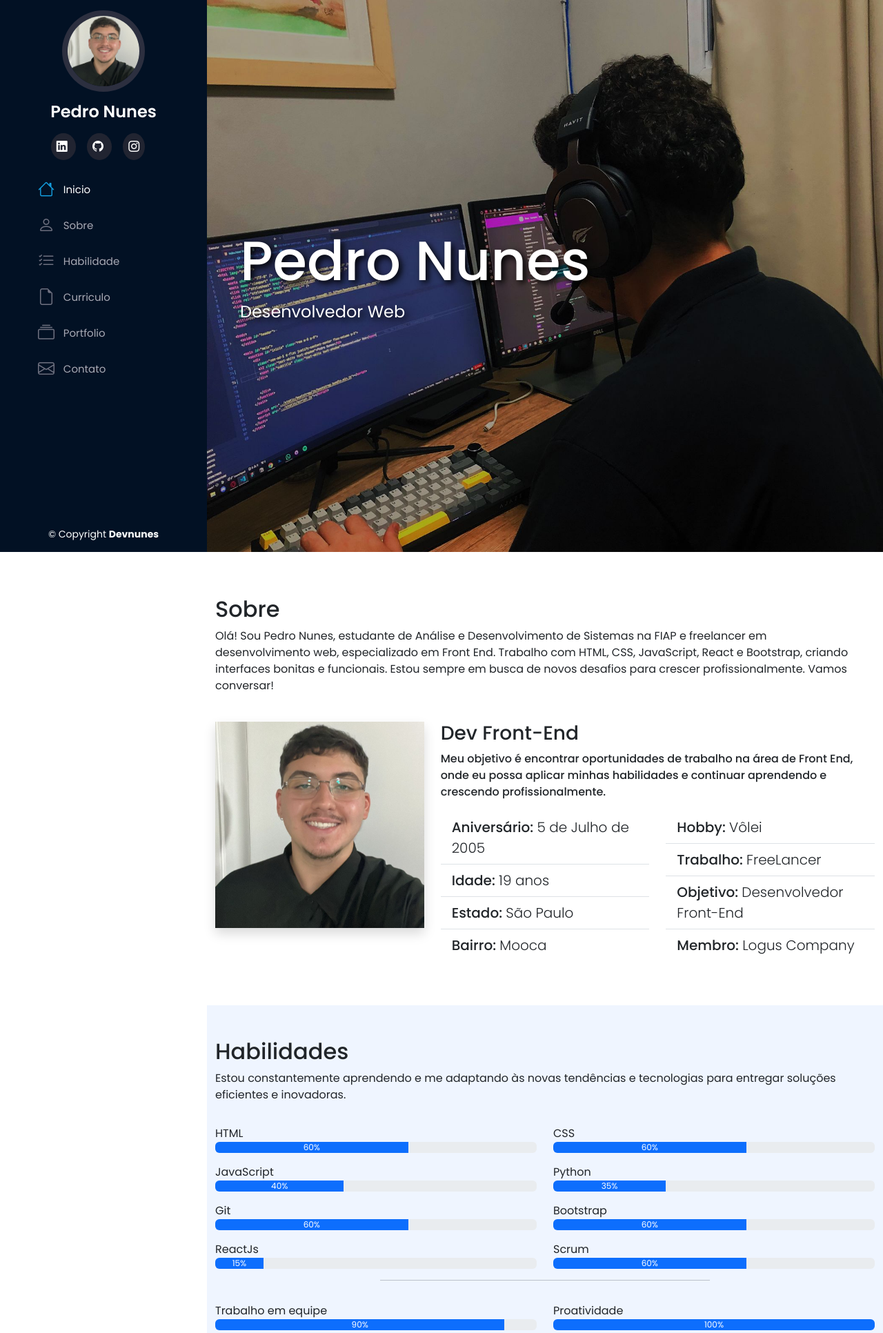
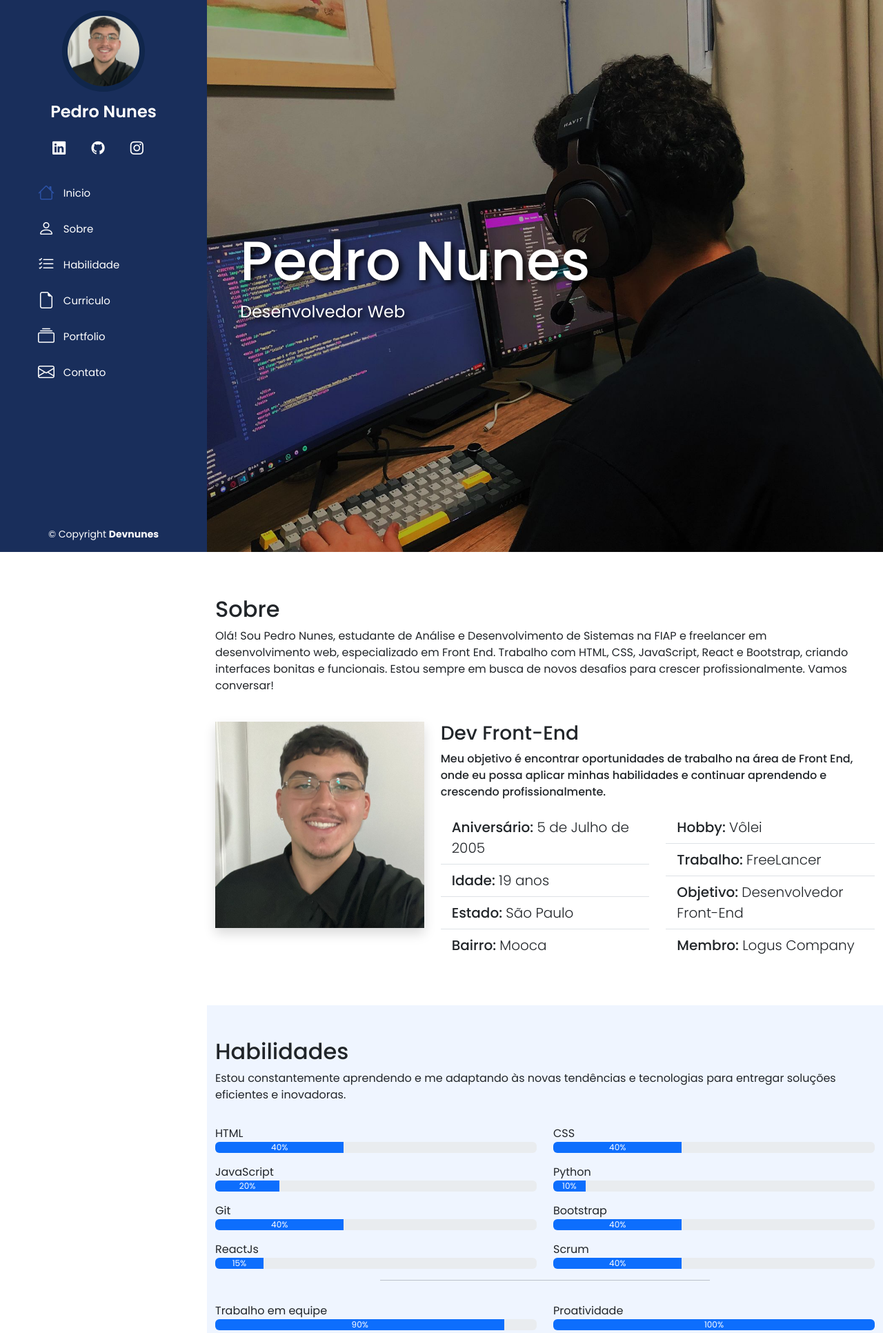
Before and after one commit to devnunes7/Portfolio, a Flask app: page / in a window 1280 px wide. Shown: the top 1932 px of the page at 69% size. Run offline with Flask 3, Linux system fonts and the light colour scheme; some libraries are stand-ins or nearby versions.

Commit message:
finalizando os pequenos detalhes

```diff
--- a/static/style.css
+++ b/static/style.css
@@ -12,7 +12,7 @@ body {
   top: 0;
   left: 0;
   bottom: 0;
-  background: #021124;
+  background: #192e5b;
   overflow-y: auto;
   width: 300px;
   transition: all ease-in-out 0.5s;
@@ -24,7 +24,7 @@ body {
   margin: 15px auto;
   display: block;
   width: 120px;
-  border: 8px solid #2c2f3f;
+  border: 8px solid #00192e5b;
   border-radius: 50%;
 }
 
@@ -38,18 +38,12 @@ body {
 }
 
 #header .profile .social-links a {
-  font-size: 1rem;
-  background: #212431;
+  font-size: 1.2rem;
   padding: 0.5rem;
   margin-right: 1rem;
-  border-radius: 50%;
-  transition: 0.3s;
+  transition: transform 0.3s;
   text-decoration: none;
   color: #fff;
-}
-
-#header .profile .social-links a:hover {
-  background: #149ddd;
 }
 
 .nav-menu {
@@ -60,7 +54,7 @@ body {
 .nav-menu a:focus {
   display: flex;
   align-items: center;
-  color: #a8a9b4;
+  color: #fff;
   transition: 0.3s;
   font-size: 15px;
 }
@@ -69,7 +63,7 @@ body {
 .nav-menu a:focus i {
   font-size: 24px;
   padding-right: 0.8rem;
-  color: #6f7180;
+  color: #fff;
 }
 
 .nav-menu a:hover,
@@ -84,7 +78,7 @@ body {
 .nav-menu .active i,
 .nav-menu .active:focus i,
 .nav-menu li:hover > a i {
-  color: #149ddd;
+  color: #2d53a7;
 }
 
 #main {
@@ -118,7 +112,7 @@ section#inicio span#subtitle {
 i.menu-mobile {
   position: fixed;
   color: #ffffff;
-  background-color: #021124;
+  background-color: #192e5b;
   right: 1rem;
   top: 1rem;
   font-size: 1.5rem;
@@ -170,7 +164,7 @@ i.menu-mobile {
 }
 
 *::-webkit-scrollbar-thumb {
-  background-color: #252c90;
+  background-color: #192e5b;
   border-radius: 5%;
 }
 
@@ -216,7 +210,7 @@ i.menu-mobile {
   left: -9px;
   width: 16px;
   height: 16px;
-  border: 2px solid #1f5297;
+  border: 2px solid #192e5b;
   background: white;
   border-radius: 50%;
 }
@@ -286,7 +280,7 @@ i.menu-mobile {
   bottom: 0;
   width: 300px;
   z-index: 9999;
-  background-color: #021124;
+  background-color: #192e5b;
   transition: 0.3s;
 }
 
--- a/templates/index.html
+++ b/templates/index.html
@@ -163,43 +163,43 @@ rel="stylesheet"
 <div class="row">
   <div class="col-md-6">
     <p class="mt-3 mb-0">HTML</p>
-    <div class="progress" role="progressbar" aria-label="Example with label" aria-valuenow="60" aria-valuemin="0" aria-valuemax="100">
-      <div class="progress-bar" data-anime="left" style="width: 60%">60%</div>
-    </div>
-  </div>
-
-  <div class="col-md-6">
-    <p class="mt-3 mb-0">CSS</p>
-    <div class="progress" role="progressbar" aria-label="Example with label" aria-valuenow="60" aria-valuemin="0" aria-valuemax="100">
-      <div class="progress-bar" data-anime="left" style="width: 60%">60%</div>
-    </div>
-  </div>
-
-  <div class="col-md-6">
-    <p class="mt-3 mb-0">JavaScript</p>
     <div class="progress" role="progressbar" aria-label="Example with label" aria-valuenow="40" aria-valuemin="0" aria-valuemax="100">
       <div class="progress-bar" data-anime="left" style="width: 40%">40%</div>
     </div>
   </div>
 
   <div class="col-md-6">
+    <p class="mt-3 mb-0">CSS</p>
+    <div class="progress" role="progressbar" aria-label="Example with label" aria-valuenow="40" aria-valuemin="0" aria-valuemax="100">
+      <div class="progress-bar" data-anime="left" style="width: 40%">40%</div>
+    </div>
+  </div>
+
+  <div class="col-md-6">
+    <p class="mt-3 mb-0">JavaScript</p>
+    <div class="progress" role="progressbar" aria-label="Example with label" aria-valuenow="20" aria-valuemin="0" aria-valuemax="100">
+      <div class="progress-bar" data-anime="left" style="width: 20%">20%</div>
+    </div>
+  </div>
+
+  <div class="col-md-6">
     <p class="mt-3 mb-0">Python</p>
-    <div class="progress" role="progressbar" aria-label="Example with label" aria-valuenow="35" aria-valuemin="0" aria-valuemax="100">
-      <div class="progress-bar" data-anime="left" style="width: 35%">35%</div>
+    <div class="progress" role="progressbar" aria-label="Example with label" aria-valuenow="10" aria-valuemin="0" aria-valuemax="100">
+      <div class="progress-bar" data-anime="left" style="width: 10%">10%</div>
     </div>
   </div>
 
   <div class="col-md-6">
     <p class="mt-3 mb-0">Git</p>
-    <div class="progress" role="progressbar" aria-label="Example with label" aria-valuenow="60" aria-valuemin="0" aria-valuemax="100">
-      <div class="progress-bar" data-anime="left" style="width: 60%">60%</div>
+    <div class="progress" role="progressbar" aria-label="Example with label" aria-valuenow="40" aria-valuemin="0" aria-valuemax="100">
+      <div class="progress-bar" data-anime="left" style="width: 40%">40%</div>
     </div>
   </div>
 
   <div class="col-md-6">
     <p class="mt-3 mb-0">Bootstrap</p>
-    <div class="progress" role="progressbar" aria-label="Example with label" aria-valuenow="60" aria-valuemin="0" aria-valuemax="100">
-      <div class="progress-bar" data-anime="left" style="width: 60%">60%</div>
+    <div class="progress" role="progressbar" aria-label="Example with label" aria-valuenow="40" aria-valuemin="0" aria-valuemax="100">
+      <div class="progress-bar" data-anime="left" style="width: 40%">40%</div>
     </div>
   </div>
 
@@ -213,8 +213,8 @@ rel="stylesheet"
 
   <div class="col-md-6">
     <p class="mt-3 mb-0">Scrum</p>
-    <div class="progress" role="progressbar" aria-label="Example with label" aria-valuenow="60" aria-valuemin="0" aria-valuemax="100">
-      <div class="progress-bar" data-anime="left" style="width: 60%">60%</div>
+    <div class="progress" role="progressbar" aria-label="Example with label" aria-valuenow="40" aria-valuemin="0" aria-valuemax="100">
+      <div class="progress-bar" data-anime="left" style="width: 40%">40%</div>
     </div>
   </div>
 
@@ -378,6 +378,7 @@ rel="stylesheet"
                   <h5 class="card-title">Logus Company</h5>
                   <p class="card-text"></p>
                   <div class="d-flex justify-content-center">
+                    <a href="https://github.com/LogusCompany/Site_LOGUS" target="_blank" class="btn btn-outline-primary me-3"><i class="bi bi-github"></i></a>
                     <a href="https://loguscompany.com.br/" target="_blank" class="btn btn-outline-primary"><i class="bi bi-link-45deg"></i></a>
                   </div>
                 </div>
@@ -385,24 +386,25 @@ rel="stylesheet"
             </div>
             <div class="col">
               <div class="card">
-                <img src="../static/img/home-logus.png" class="card-img-top" alt="">
+                <img src="../static/img/foto-logus.png" class="card-img-top" alt="">
                 <div class="card-body">
-                  <h5 class="card-title">Em breve</h5>
+                  <h5 class="card-title">Logus condominium</h5>
                   <p class="card-text"></p>
                   <div class="d-flex justify-content-center">
-                    <a href="https://loguscompany.com.br/" target="_blank" class="btn btn-outline-primary"><i class="bi bi-link-45deg"></i></a>
+                    <a href="" target="_blank" class="btn btn-outline-primary"><i class="bi bi-link-45deg"></i></a>
                   </div>
                 </div>
               </div>
             </div>
             <div class="col">
               <div class="card">
-                <img src="../static/img/home-logus.png" class="card-img-top" alt="">
+                <img src="../static/img/foto-portfolio.png" class="card-img-top" alt="">
                 <div class="card-body">
-                  <h5 class="card-title">Em breve</h5>
+                  <h5 class="card-title">Meu Portfólio</h5>
                   <p class="card-text"></p>
                   <div class="d-flex justify-content-center">
-                    <a href="https://loguscompany.com.br/" target="_blank" class="btn btn-outline-primary"><i class="bi bi-link-45deg"></i></a>
+                    <a href="https://github.com/devnunes7/Portfolio" target="_blank" class="btn btn-outline-primary me-3"><i class="bi bi-github"></i></a>
+                    <a href="" target="_blank" class="btn btn-outline-primary"><i class="bi bi-link-45deg"></i></a>
                   </div>
                 </div>
               </div>
```
Also changed, not shown: static/img/foto-logus.png (added), static/img/foto-portfolio.png (added).
